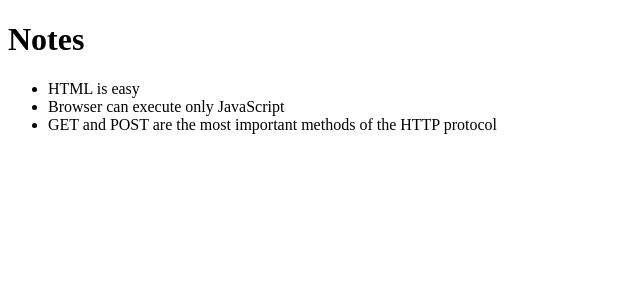
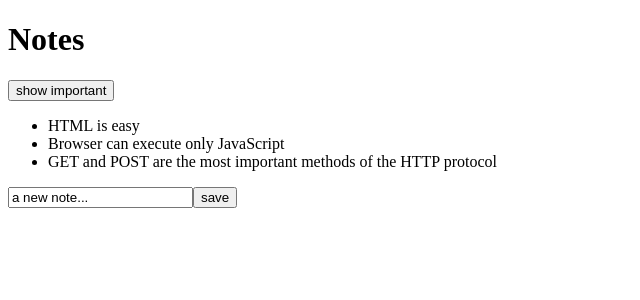
Before and after one commit to markgallant01/fullstackopen, a React (Vite) app in the folder part2/example/: page / in a window 1280 px wide. Shown: the top 300 px of the page, without its empty margins (0-640 px from the left). Built offline with nearby package versions, Linux system fonts and the light colour scheme.

Commit message:
examples for part 2b

```diff
--- a/part2/example/src/App.jsx
+++ b/part2/example/src/App.jsx
@@ -2,15 +2,48 @@
 
 import Note from './components/Note'
 
-const App = ({ notes }) => {
+const App = (props) => {
+  const [notes, setNotes] = useState(props.notes)
+  const [newNote, setNewNote] = useState('a new note...')
+  const [showAll, setShowAll] = useState(true)
+
+  const addNote = (event) => {
+    event.preventDefault()
+    const noteObject = {
+      content: newNote,
+      important: Math.random() < 0.5,
+      id: String(notes.length + 1)
+    }
+
+    setNotes(notes.concat(noteObject))
+    setNewNote('')
+  }
+
+  const handleNoteChange = (event) => {
+    setNewNote(event.target.value)
+  }
+
+  const notesToShow = showAll
+    ? notes
+    : notes.filter(note => note.important)
+
   return (
     <div>
       <h1>Notes</h1>
+      <div>
+        <button onClick={() => setShowAll(!showAll)}>
+          show {showAll ? 'important' : 'all'}
+        </button>
+      </div>
       <ul>
-        {notes.map(note =>
+        {notesToShow.map(note =>
           <Note key={note.id} note={note} />
         )}
       </ul>
+      <form onSubmit={addNote}>
+        <input value={newNote} onChange={handleNoteChange} />
+        <button type="submit">save</button>
+      </form>
     </div>
   )
 }
```
